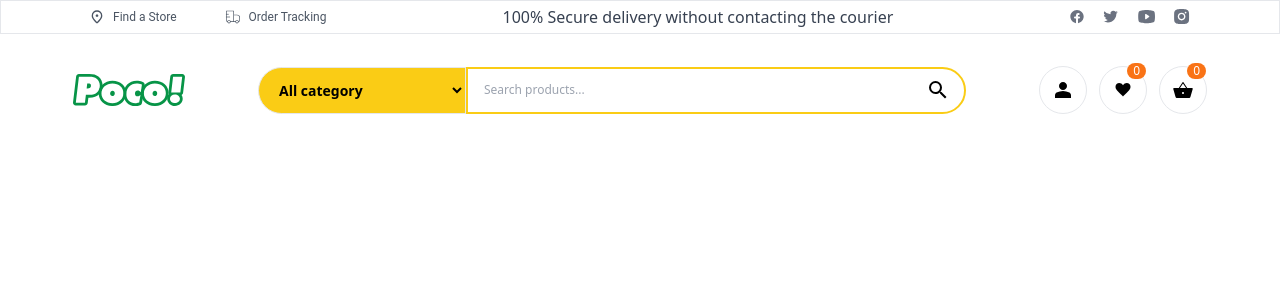
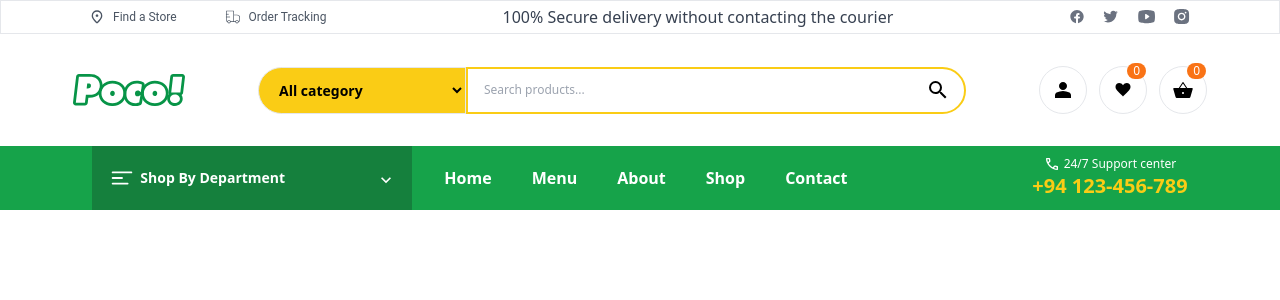
Before and after one commit to Thahee02/poco, a React (Vite) app in the folder client/: page / in a window 1280 px wide. Shown: the top 300 px of the page. Built offline with nearby package versions, Linux system fonts and the light colour scheme.

Commit message:
design menu bar

```diff
--- a/client/src/components/header/header.jsx
+++ b/client/src/components/header/header.jsx
@@ -38,7 +38,7 @@ const Header = () => {
 
     return (
         <div className="flex items-center justify-between lg:justify-evenly max-sm:px-2 max-md:px-4 max-lg:px-10 py-6 lg:py-8">
-            <svg xmlns="http://www.w3.org/2000/svg" width="2em" height="2em" viewBox="0 0 256 256" className='lg:hidden hover:text-yellow-400 cursor-pointer'><path fill="currentColor" d="M228 128a12 12 0 0 1-12 12H40a12 12 0 0 1 0-24h176a12 12 0 0 1 12 12M40 76h176a12 12 0 0 0 0-24H40a12 12 0 0 0 0 24m176 104H40a12 12 0 0 0 0 24h176a12 12 0 0 0 0-24"></path></svg>
+            <svg xmlns="http://www.w3.org/2000/svg" width="2em" height="2em" viewBox="0 0 15 15" className='lg:hidden hover:text-yellow-400 cursor-pointer'><path fill="currentColor" fillRule="evenodd" d="M15 4H0V3h15zM6 8H0V7h6zm3 4H0v-1h9z" clipRule="evenodd"></path></svg>
             <Link to={'/'}><img src={logo} alt="Poco logo" className='w-32 lg:w-28' /></Link>
             <div className='hidden lg:flex -gap-1 relative '>
                 <select name="selectCategory" id="selectCategory" className='py-3 pl-4 border w-52 rounded-l-full text-sm font-semibold bg-yellow-400 outline-none cursor-pointer transition ease-in-out duration-700'>
--- /dev/null
+++ b/client/src/components/menu/mainMenu.jsx
@@ -0,0 +1,50 @@
+import { NavLink } from "react-router-dom";
+
+const MainMenu = () => {
+    return (
+        <div className="w-full h-16 bg-green-600 hidden lg:flex items-center justify-around text-white overflow-hidden">
+            <div className="flex items-center gap-8 h-full ">
+                <div className="flex items-center justify-between bg-green-700 h-full w-80 cursor-pointer px-4 group">
+                    <div className="flex items-center gap-1">
+                        <svg xmlns="http://www.w3.org/2000/svg" width="1.75em" height="1.75em" viewBox="0 0 15 15"><path fill="currentColor" fillRule="evenodd" d="M2 4.5a.5.5 0 0 1 .5-.5h10a.5.5 0 0 1 0 1h-10a.5.5 0 0 1-.5-.5m0 3a.5.5 0 0 1 .5-.5h5a.5.5 0 0 1 0 1h-5a.5.5 0 0 1-.5-.5m0 3a.5.5 0 0 1 .5-.5h8a.5.5 0 0 1 0 1h-8a.5.5 0 0 1-.5-.5" clipRule="evenodd"></path></svg>
+                        <span className="text-sm font-semibold">Shop By Department</span>
+                    </div>
+                    <div className="mt-10 group-hover:-mt-9 flex flex-col gap-4 transition-all ease-in-out duration-300 hov">
+                        <svg xmlns="http://www.w3.org/2000/svg" width="1.25em" height="1.25em" viewBox="0 0 24 24"><path fill="currentColor" d="M7.41 8.59L12 13.17l4.59-4.58L18 10l-6 6l-6-6z"></path></svg>
+                        <svg xmlns="http://www.w3.org/2000/svg" width="1.25em" height="1.25em" viewBox="0 0 24 24"><path fill="currentColor" d="m12 10.8l-4.6 4.6L6 14l6-6l6 6l-1.4 1.4z"></path></svg>
+                    </div>
+                </div>
+
+                <ul className="font-bold flex items-center gap-10">
+                    <NavLink to={'/'}>
+                        <li className="hover:text-yellow-400">Home</li>
+                    </NavLink>
+                    <NavLink to={'/menu'}>
+                        <li className="hover:text-yellow-400">Menu</li>
+                    </NavLink>
+                    <NavLink to={'/about'}>
+                        <li className="hover:text-yellow-400">About</li>
+                    </NavLink>
+                    <NavLink to={'/shop'}>
+                        <li className="hover:text-yellow-400">Shop</li>
+                    </NavLink>
+                    <NavLink to={'/contact'}>
+                        <li className="hover:text-yellow-400">Contact</li>
+                    </NavLink>
+                </ul>
+            </div>
+
+            <div className="flex flex-col items-center">
+                <div className="flex items-center gap-1">
+                    <svg xmlns="http://www.w3.org/2000/svg" width="1em" height="1em" viewBox="0 0 24 24"><path fill="currentColor" d="M19.95 21q-3.125 0-6.175-1.362t-5.55-3.863t-3.862-5.55T3 4.05q0-.45.3-.75t.75-.3H8.1q.35 0 .625.238t.325.562l.65 3.5q.05.4-.025.675T9.4 8.45L6.975 10.9q.5.925 1.187 1.787t1.513 1.663q.775.775 1.625 1.438T13.1 17l2.35-2.35q.225-.225.588-.337t.712-.063l3.45.7q.35.1.575.363T21 15.9v4.05q0 .45-.3.75t-.75.3M6.025 9l1.65-1.65L7.25 5H5.025q.125 1.025.35 2.025T6.025 9m8.95 8.95q.975.425 1.988.675T19 18.95v-2.2l-2.35-.475zm0 0"></path></svg>
+                    <span className="text-xs">24/7 Support center</span>
+                </div>
+                <div className="flex items-center gap-1">
+                    <span className="text-xl font-bold text-yellow-400">+94 123-456-789</span>
+                </div>
+            </div>
+        </div>
+     );
+}
+
+export default MainMenu;
--- a/client/src/layout/layout.jsx
+++ b/client/src/layout/layout.jsx
@@ -1,4 +1,5 @@
 import Header from '../components/header/header';
+import MainMenu from '../components/menu/mainMenu';
 import Strip from '../components/strip/strip';
 import '../index.css'
 
@@ -7,6 +8,7 @@ const LayoutPage = () => {
         <>
             <Strip />
             <Header />
+            <MainMenu />
         </>
      );
 }
```
